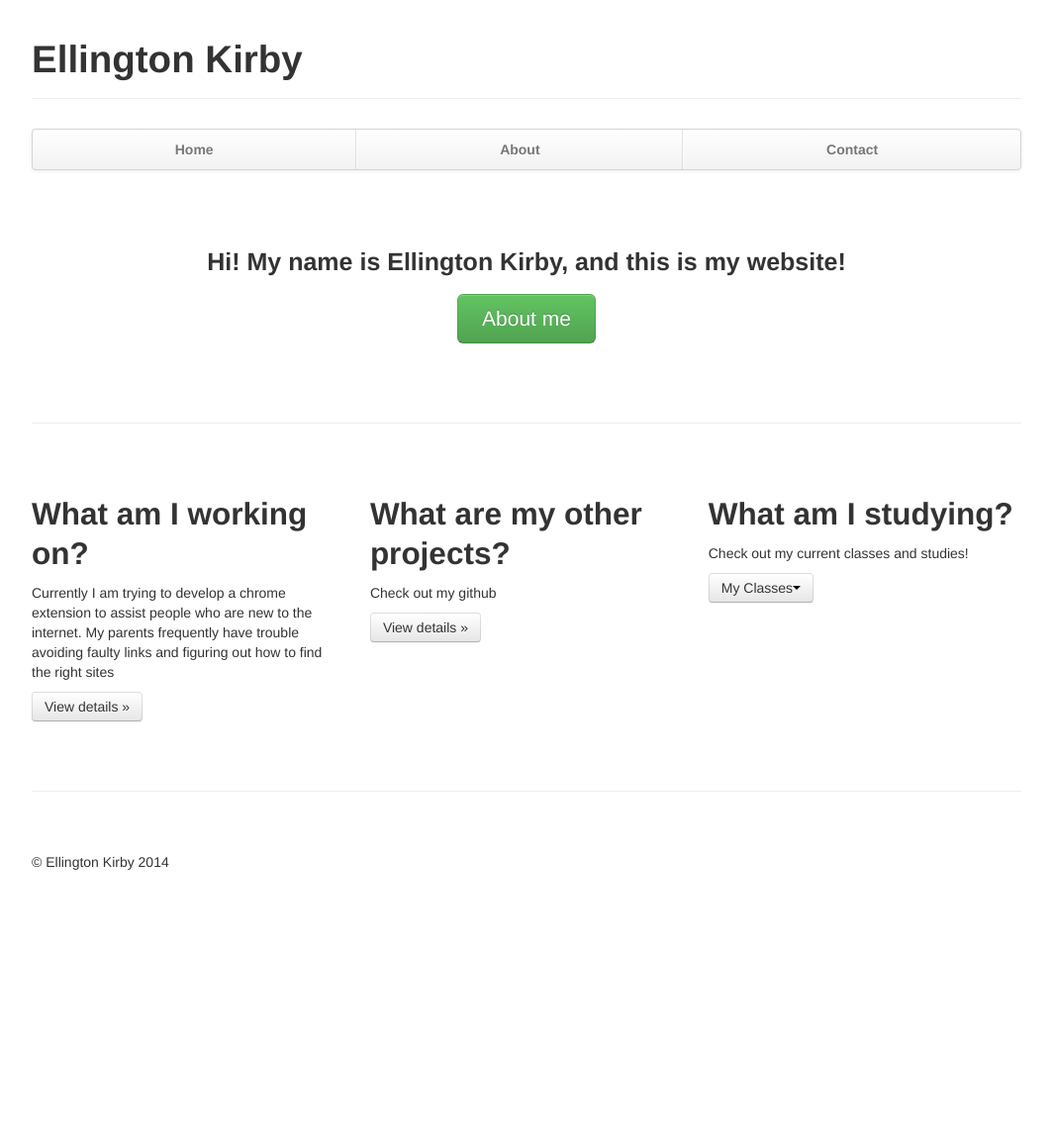
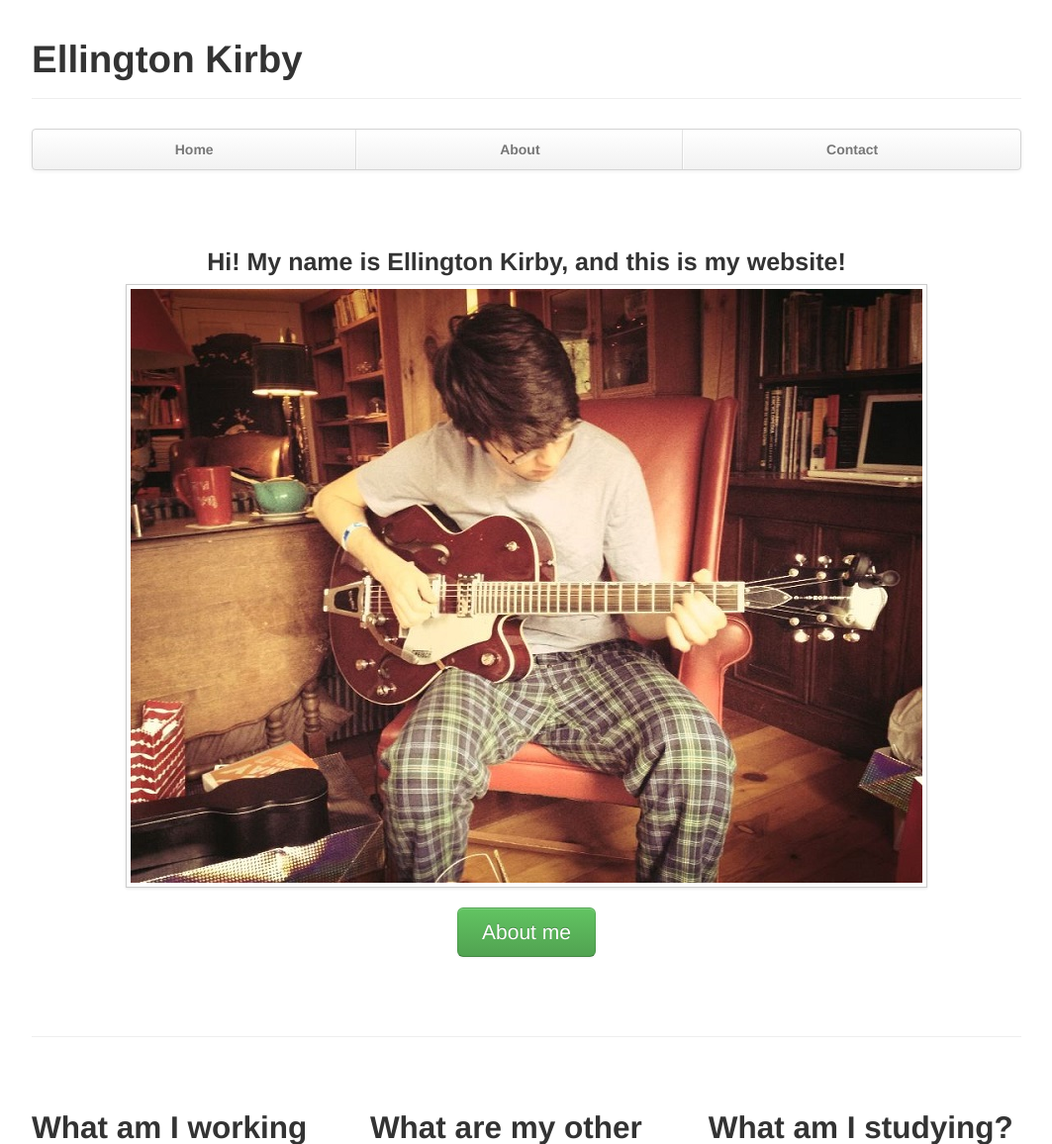
Before and after one commit to EllingtonKirby/Personal-Website, a Django app: page / in a window 1280 px wide. Shown: the top 1156 px of the page at 99% size, without its empty margins (108-1171 px from the left). Before the commit the page ends 879 px from the top, so only its background shows below. Run offline with Django 3.2, Linux system fonts and the light colour scheme; some libraries are stand-ins or nearby versions.

Commit message:
added photo to jumbotron

```diff
--- a/ellington/ek_site/templates/ek_site/index.html
+++ b/ellington/ek_site/templates/ek_site/index.html
@@ -5,7 +5,8 @@
 -Fred Brooks, “The Mythical Man Month”-->
       <div class="jumbotron">
         <h1>Hi! My name is Ellington Kirby, and this is my website!</h1>
-        <p class="lead"></p>
+        <img src="{{ STATIC_URL }}images/ekgitt.jpg" class="img-polaroid">
+          <p class="lead"></p>
         <a class="btn btn-large btn-success" href="{% url 'about' %}">About me</a>
       </div>
 
```
